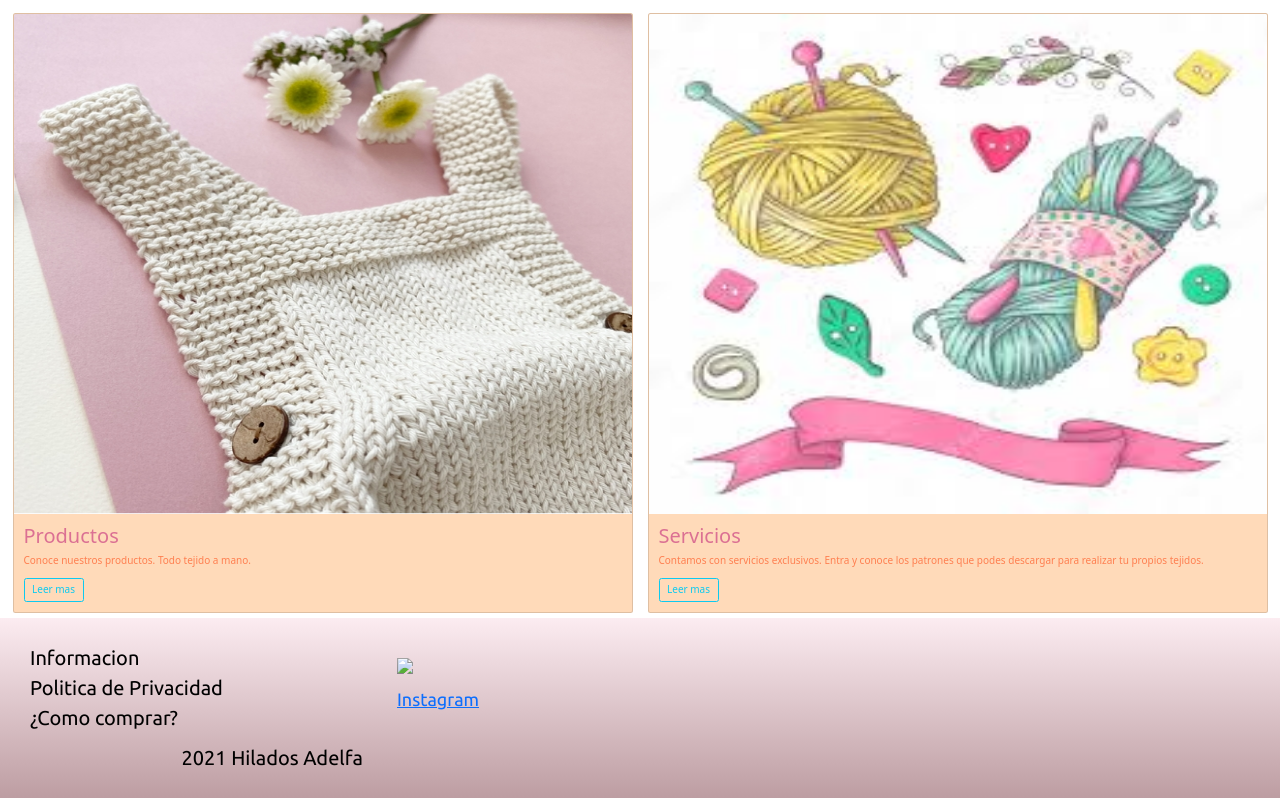
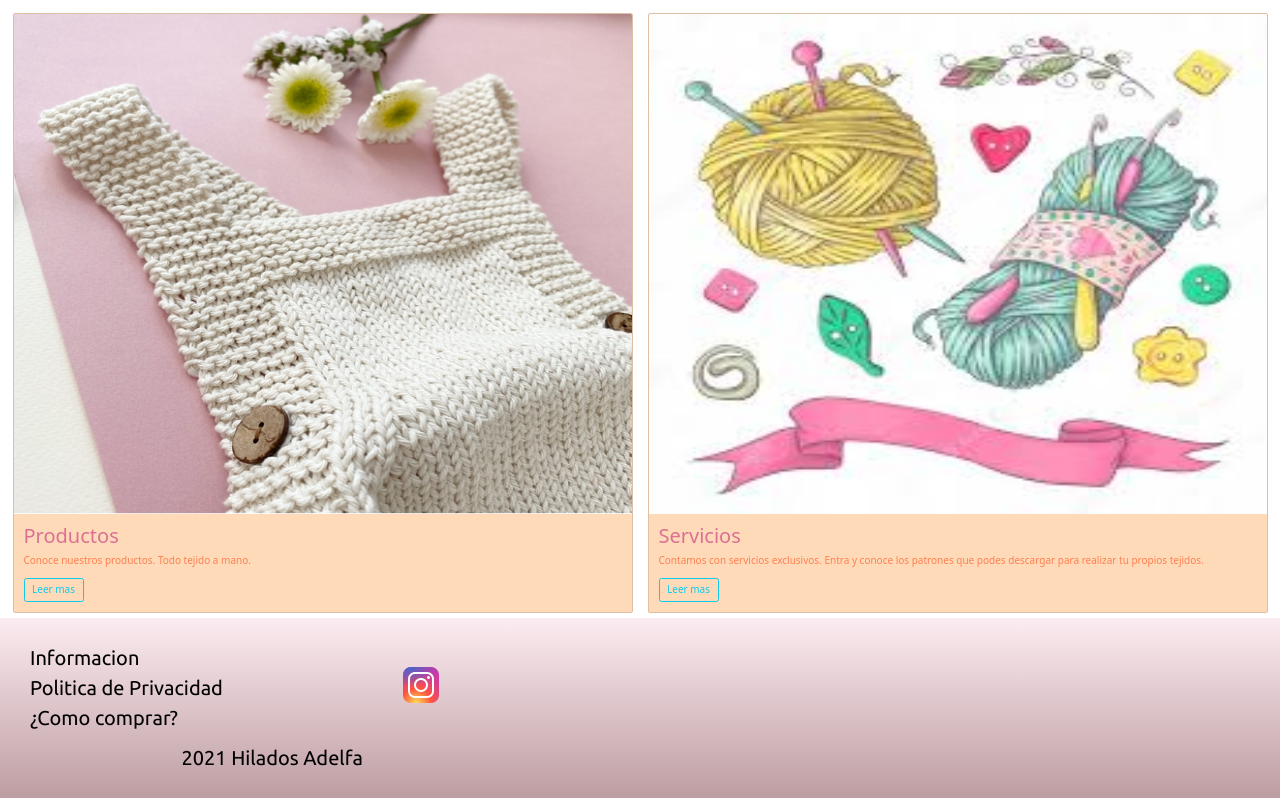
Before and after one commit to roinagaki/ProyectoAdelfa, a website: page index.html in a window 1280 px wide. Shown: the part 1413-2211 px from the top of the page. Drawn offline with nearby package versions, Linux system fonts and the light colour scheme; the site is published under a folder, as on GitHub Pages, so addresses that start at the root find nothing.

Commit message:
Logo instagram index

```diff
--- a/index.html
+++ b/index.html
@@ -124,7 +124,7 @@
         </ol>
       </div>
         <div class="redes col-6">
-          <ul><li><a href="#" target="_blank"><img src="/Img/icons8-instagram-48.png" alt="Instagram"></li></ul>
+          <ul><li><a href="#" target="_blank"><img src="./Img/icons8-instagram-48.png" alt="Instagram"></li></ul>
           </a>
         </div>
 
```
